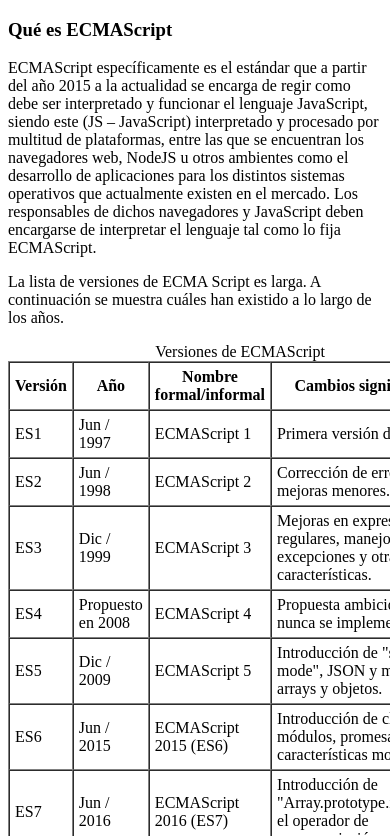
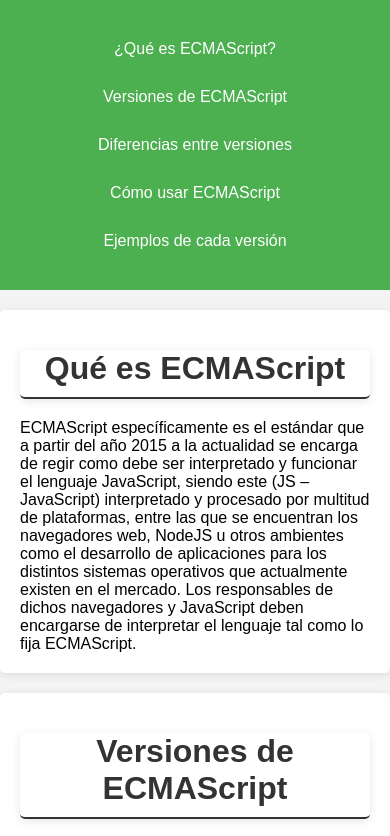
Before and after one commit to BryanVillabona/Taller_ECMAScript, a plain HTML site: page index.html in a window 390 px wide. Shown: the top 836 px of the page. Drawn offline with Linux system fonts and the light colour scheme.

Commit message:
style: :lipstick: Se implementan estilos en css
By @BryanVillabona

```diff
--- a/CSS/estilos.css
+++ b/CSS/estilos.css
@@ -0,0 +1,361 @@
+* {
+    margin: 0;
+    padding: 0;
+    box-sizing: border-box;
+}
+
+body {
+    font-family: Arial, sans-serif;
+    background-color: #f4f4f4;
+}
+
+header {
+    background-color: #4CAF50;
+    color: white;
+    padding: 20px;
+    text-align: center;
+}
+
+.navegacion ul {
+    display: flex;
+    justify-content: center;
+    align-items: center;
+    color: white;
+    padding: 10px;
+    list-style-type: none;
+}
+
+.navegacion ul li {
+    margin: 0 15px;
+}
+
+.navegacion ul li a {
+    color: white;
+    text-decoration: none;
+    padding: 10px 15px;
+    border-radius: 5px;
+    transition: background-color 0.3s;
+}
+
+.navegacion ul li a:hover {
+    background-color: #45a049;
+}
+
+.navegacion ul li a.active {
+    background-color: #333;
+}
+
+.navegacion ul li a.active:hover {
+    background-color: #333;
+}
+
+.navegacion ul li a:active {
+    background-color: #333;
+}
+
+.navegacion ul li a:visited {
+    color: white;
+}
+
+.navegacion ul li a:focus {
+    outline: none;
+}
+
+h1 {
+    text-align: center;
+    margin: 20px 0;
+    color: #333;
+    border-bottom: #333 solid 2px;
+    padding-bottom: 10px;
+    box-shadow: 0 2px 10px rgba(0, 0, 0, 0.1);
+    border-radius: 5px;
+}
+
+.tabla {
+    width: 80%;
+    margin: 20px auto;
+    border-collapse: collapse;
+    background-color: #fff;
+    box-shadow: 0 2px 10px rgba(0, 0, 0, 0.1);
+}
+
+caption {
+    font-size: 1.5em;
+    margin: 10px 0;
+}
+
+ul {
+    list-style-type: none;
+    padding: 0;
+}
+
+li {
+    margin: 10px 0;
+}
+
+.tabla th, .tabla td {
+    padding: 10px;
+    text-align: left;
+    border-bottom: 1px solid #ddd;
+}
+
+.tabla th {
+    background-color: #f2f2f2;
+    color: #333;
+}
+
+.tabla tr:hover {
+    background-color: #f1f1f1;
+}
+
+.tabla tr:nth-child(even) {
+    background-color: #f9f9f9;
+}
+
+.tabla tr:nth-child(odd) {
+    background-color: #fff;
+}
+
+.tabla tr:nth-child(1) {
+    background-color: #4CAF50;
+    color: white;
+}
+
+.tabla tr:nth-child(1) th {
+    background-color: #4CAF50;
+    color: white;
+}
+
+.tabla tr:nth-child(1) td {
+    background-color: #4CAF50;
+    color: white;
+}
+
+.tabla tr:nth-child(1) td:hover {
+    background-color: #45a049;
+}
+
+.tabla tr:nth-child(1) th:hover {
+    background-color: #45a049;
+}
+
+#que-es-ecmascript {
+    margin: 20px auto;
+    width: 80%;
+    padding: 20px;
+    background-color: #fff;
+    box-shadow: 0 2px 10px rgba(0, 0, 0, 0.1);
+    border-radius: 5px;
+}
+
+#versiones-ecmascript {
+    margin: 20px auto;
+    width: 80%;
+    padding: 20px;
+    background-color: #fff;
+    box-shadow: 0 2px 10px rgba(0, 0, 0, 0.1);
+    border-radius: 5px;
+}
+
+#diferencias-versiones {
+    margin: 20px auto;
+    width: 80%;
+    padding: 20px;
+    background-color: #fff;
+    box-shadow: 0 2px 10px rgba(0, 0, 0, 0.1);
+    border-radius: 5px;
+}
+
+#como-usar-ecmascript {
+    margin: 20px auto;
+    width: 80%;
+    padding: 20px;
+    background-color: #fff;
+    box-shadow: 0 2px 10px rgba(0, 0, 0, 0.1);
+    border-radius: 5px;
+}
+
+#ejemplos-versiones {
+    margin: 20px auto;
+    width: 80%;
+    padding: 20px;
+    background-color: #fff;
+    box-shadow: 0 2px 10px rgba(0, 0, 0, 0.1);
+    border-radius: 5px;
+}
+
+#ejemplos-versiones ul {
+    margin: 20px auto;
+    width: 80%;
+    padding: 20px;
+    background-color: #fff;
+    box-shadow: 0 2px 10px rgba(0, 0, 0, 0.1);
+    border-radius: 5px;
+}
+
+footer {
+    background-color: #333;
+    color: white;
+    text-align: center;
+    padding: 10px 0;
+    position: relative;
+    bottom: 0;
+    width: 100%;
+}
+
+footer p {
+    margin: 0;
+}
+
+@media (min-width: 500px) {
+    .tabla {
+        width: 90%;
+    }
+
+    #que-es-ecmascript {
+        width: 90%;
+    }
+
+    #versiones-ecmascript {
+        width: 90%;
+    }
+
+    #diferencias-versiones {
+        width: 90%;
+    }
+
+    #como-usar-ecmascript {
+        width: 90%;
+    }
+
+    #ejemplos-versiones {
+        width: 90%;
+    }
+
+    #ejemplos-versiones ul {
+        width: 90%;
+    }
+
+    header {
+        padding: 30px;
+    }
+
+    h1 {
+        font-size: 2.5em;
+    }
+
+
+}
+
+@media (max-width: 500px) {
+
+    header {
+        padding: 10px;
+    }
+
+    h1 {
+        font-size: 1.5em;
+    }
+
+    .navegacion ul {
+        flex-direction: column;
+        align-items: center;
+    }
+
+    .navegacion ul li {
+        margin: 5px 0;
+    }
+
+    .navegacion ul li a {
+        padding: 5px 10px;
+        margin: 0;
+        width: auto;
+    }
+
+    header .navegacion {
+        display: block;
+        text-align: center;
+    }
+
+    .navegacion ul {
+        display: block;
+        padding: 0;
+    }
+
+    .navegacion ul li {
+        display: block;
+        margin: 10px 0;
+    }
+
+    .navegacion ul li a {
+        display: block;
+        padding: 10px;
+        margin: 0;
+        width: 100%;
+    }
+
+    .navegacion ul li a:hover {
+        background-color: #45a049;
+    }
+
+    .navegacion ul li a.active {
+        background-color: #333;
+    }
+
+    .caption {
+        font-size: 1.2em;
+        margin: 10px 0;
+    }
+
+    .tabla {
+        width: auto;
+        margin: 0;
+        padding: 0;
+        box-shadow: none;
+        border-radius: 0;
+    }
+
+    .tabla th, .tabla td {
+        padding: 10px;
+        font-size: 14px;
+    }
+
+    .tabla th, .tabla td {
+        padding: 5px;
+    }
+
+    #que-es-ecmascript {
+        width: 100%;
+    }
+
+    #versiones-ecmascript {
+        width: 100%;
+    }
+
+
+    #diferencias-versiones {
+        width: 100%;
+    }
+
+    #como-usar-ecmascript {
+        width: 100%;
+    }
+
+    #ejemplos-versiones {
+        width: 100%;
+    }
+
+    #ejemplos-versiones ul {
+        width: 100%;
+        overflow: auto;
+        white-space: nowrap;
+    }
+
+    header {
+        padding: 20px;
+    }
+
+    h1 {
+        font-size: 2em;
+    }
+}
--- a/index.html
+++ b/index.html
@@ -4,14 +4,24 @@
 <head>
     <meta charset="UTF-8">
     <meta name="viewport" content="width=device-width, initial-scale=1.0">
-    <title>Document</title>
+    <title>ECMAScript</title>
+    <link rel="stylesheet" href="./CSS/estilos.css">
 </head>
 
 <body>
     <main>
-        <header class="cabecera"></header>
-        <nav class="navegacion"></nav>
-        <section>
+        <header class="cabecera">
+            <nav class="navegacion">
+                <ul>
+                    <li><a href="#que-es-ecmascript">¿Qué es ECMAScript?</a></li>
+                    <li><a href="#versiones-ecmascript">Versiones de ECMAScript</a></li>
+                    <li><a href="#diferencias-versiones">Diferencias entre versiones</a></li>
+                    <li><a href="#como-usar-ecmascript">Cómo usar ECMAScript</a></li>
+                    <li><a href="#ejemplos-versiones">Ejemplos de cada versión</a></li>
+                </ul>
+            </nav>
+        </header>
+        <section id="que-es-ecmascript">
             <article>
                 <h1>Qué es ECMAScript</h1>
                 <p>ECMAScript específicamente es el estándar que a partir del año 2015 a la actualidad se encarga de
@@ -27,10 +37,11 @@
             </article>
         </section>
 
-        <section>
+        <section id="versiones-ecmascript">
+            <h1>Versiones de ECMAScript</h1>
             <p>La lista de versiones de ECMA Script es larga. A continuación se muestra cuáles han existido a lo largo
                 de los años.</p>
-            <table class="tabla" border="1" cellspacing="0" cellpadding="5" width="100%">
+            <table class="tabla">
                 <caption>Versiones de ECMAScript</caption>
                 <thead>
                     <tr>
@@ -141,7 +152,7 @@
             </table>
         </section>
 
-        <section>
+        <section id="diferencias-versiones">
             <article>
                 <h1>Diferencias notorias entre versiones</h1>
                 <p>Las diferencias entre las versiones de ECMAScript son significativas, ya que cada versión introduce
@@ -181,7 +192,7 @@
             </article>
         </section>
 
-        <section>
+        <section id="como-usar-ecmascript">
             <h1>Como usar ECMAScript</h1>
             <p>Para usar ECMAScript, simplemente necesitas un entorno que lo soporte. La mayoría de los navegadores
                 modernos
@@ -216,13 +227,15 @@ class Persona {
                 información sobre las características específicas que admite.</p>
         </section>
 
-        <section>
+        <section id="ejemplos-versiones">
             <article>
                 <h1>Ejemplos de cada version</h1>
                 <p>A continuación se presentan ejemplos de código para cada versión de ECMAScript:</p>
                 <ul>
-                    <li><strong>ES1:</strong> No hay ejemplos específicos, ya que es la primera versión del estándar.</li>
-                    <li><strong>ES2:</strong> No hay ejemplos específicos, ya que es una versión de corrección de errores.
+                    <li><strong>ES1:</strong> No hay ejemplos específicos, ya que es la primera versión del estándar.
+                    </li>
+                    <li><strong>ES2:</strong> No hay ejemplos específicos, ya que es una versión de corrección de
+                        errores.
                     </li>
                     <li><strong>ES3:</strong> Ejemplo de expresiones regulares:
                         <pre>
@@ -354,7 +367,13 @@ console.log(ultimoPar); // Salida: 4
             </article>
         </section>
 
-        <footer class="pie"></footer>
+        <footer class="pie">
+            <small>
+                <p>Realizado por: <strong>Bryan Villabona</strong></p>
+                <p>Fecha: <strong>20 Mayo 2025</strong></p>
+            </small>
+
+        </footer>
     </main>
 </body>
 
```
